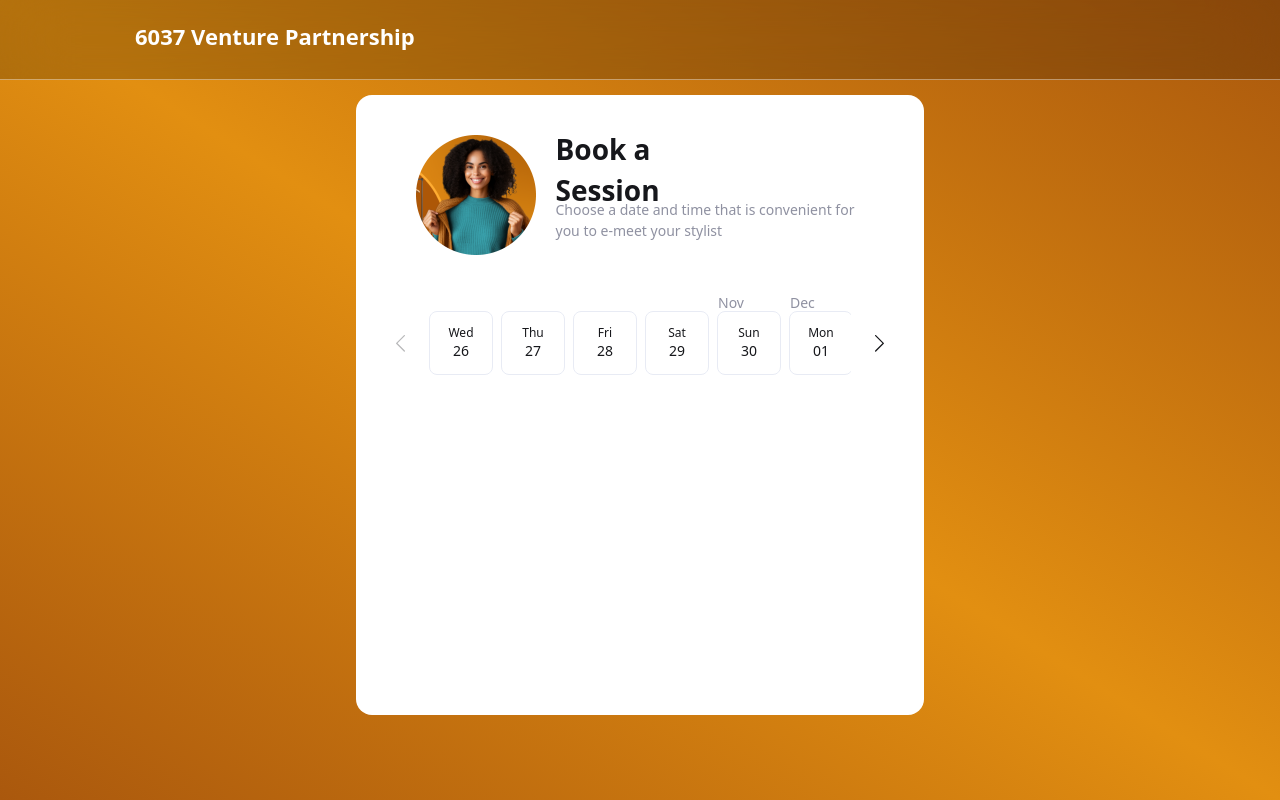
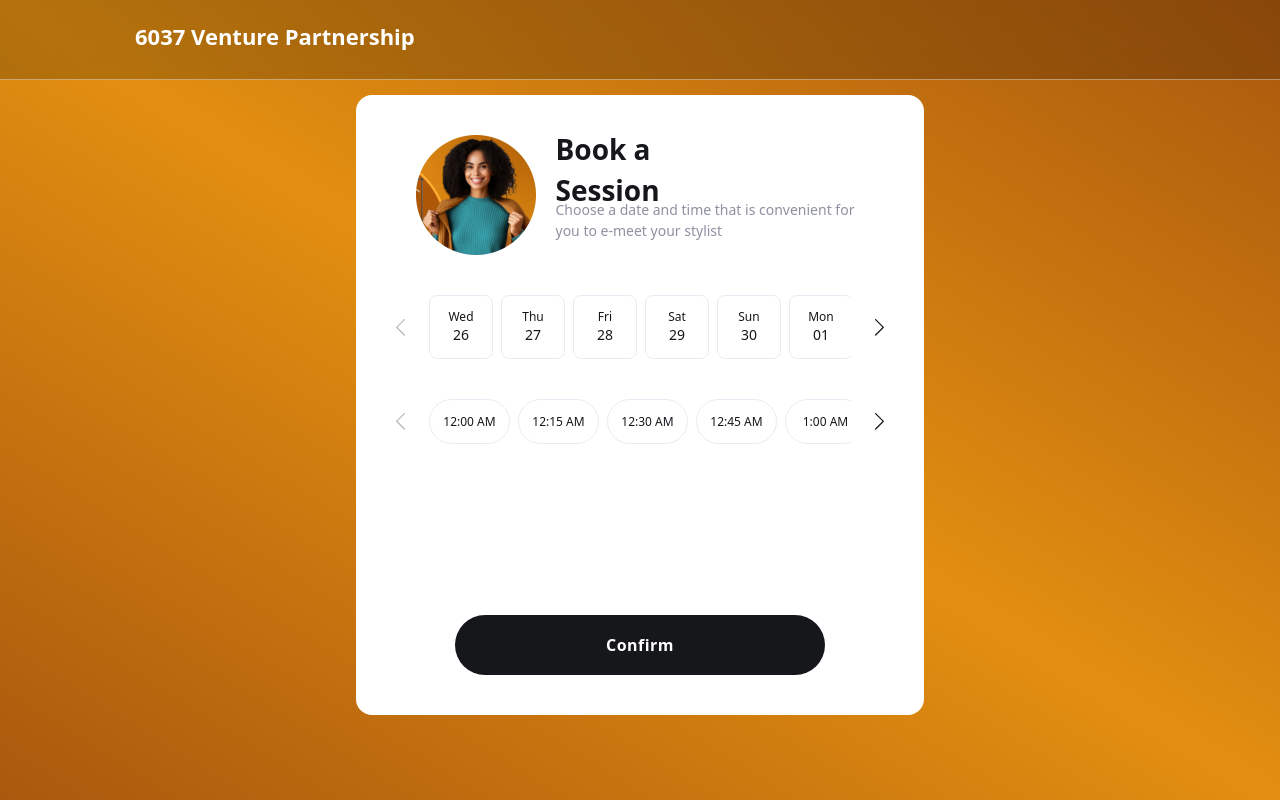
Before and after one commit to Dima050209/6037-test-task, a Next.js app: page / in a window 1280 px wide. Built offline with nearby package versions, Linux system fonts and the light colour scheme.

Commit message:
finished base ui

```diff
--- a/src/app/page.tsx
+++ b/src/app/page.tsx
@@ -1,6 +1,7 @@
 import Image from "next/image";
 import iconImage from "../../public/image.png";
 import DatePickerCarousel from "@/components/DatePickerCarousel";
+import TimePickerCarousel from "@/components/TimePickerCarousel";
 
 export default function Home() {
   return (
@@ -70,6 +71,22 @@ export default function Home() {
             </div>
           </div>
           <DatePickerCarousel />
+          <TimePickerCarousel />
+          <button
+            className="
+              flex items-center justify-center
+              px-2 py-[18px] gap-2
+              w-[370px] h-[60px]
+              bg-[#16171B]
+              rounded-full
+              font-poppins font-semibold text-[16px] leading-6
+              tracking-[0.03em]
+              text-white
+              mt-auto mb-10
+            "
+          >
+            Confirm
+          </button>
         </div>
       </div>
     </>
--- a/src/components/CarouselContainer.tsx
+++ b/src/components/CarouselContainer.tsx
@@ -3,7 +3,7 @@
 import useEmblaCarousel from "embla-carousel-react";
 import { useState, useEffect, useCallback } from "react";
 
-export default function CarouselContainer({children}: {children?: React.ReactNode}) {
+export default function CarouselContainer({children, paddingY}: {children?: React.ReactNode, paddingY?: string}) {
   const [emblaRef, emblaApi] = useEmblaCarousel({
     dragFree: true,
     containScroll: "trimSnaps",
@@ -60,8 +60,8 @@ export default function CarouselContainer({children}: {children?: React.ReactNod
           />
         </svg>
       </button>
-      <div className="embla w-full overflow-hidden py-4" ref={emblaRef}>
-        <div className="embla__container flex gap-2 items-end">
+      <div className={`embla w-full overflow-hidden ${paddingY ? `py-${paddingY}` : ''}`} ref={emblaRef}>
+        <div className="embla__container w-full flex gap-2 items-end">
             {children}
         </div>
       </div>
--- a/src/components/DatePickerCarousel.tsx
+++ b/src/components/DatePickerCarousel.tsx
@@ -24,7 +24,7 @@ export default function DatePickerCarousel() {
   const dates = eachDayOfInterval({ start: now, end: sixWeeksLater });
 
   return (
-    <CarouselContainer>
+    <CarouselContainer paddingY="4">
       {dates.map((date) => {
         const day = format(date, "dd");
         const weekday = daysOfWeek[getDay(date)];
--- /dev/null
+++ b/src/components/TimePickerCarousel.tsx
@@ -0,0 +1,72 @@
+"use client";
+import React, { useEffect, useState } from "react";
+import CarouselContainer from "./CarouselContainer";
+import { isSameMinute } from "date-fns/fp";
+
+const generateTimeDates = () => {
+  const times = [];
+  const base = new Date();
+  base.setHours(0, 0, 0, 0);
+
+  for (let i = 0; i <= 48; i++) {
+    const d = new Date(base.getTime() + i * 15 * 60 * 1000);
+    if (d.getHours() === 12 && d.getMinutes() > 0) break;
+    times.push(d);
+    console.log(d.toLocaleString("en-US", {
+      hour: "numeric",
+      minute: "2-digit",
+      hour12: true,
+    }));
+  }
+
+  return times;
+};
+
+function formatToAmPm(date: Date) {
+  return date.toLocaleString("en-US", {
+    hour: "numeric",
+    minute: "2-digit",
+    hour12: true,
+  });
+}
+
+const timeSlots = generateTimeDates();
+
+export default function TimePickerCarousel() {
+  const [now, setNow] = useState<Date>(new Date());
+  const [selectedTime, setSelectedTime] = useState<Date | null>(null);
+
+  useEffect(() => {
+    const interval = setInterval(() => setNow(new Date()), 60000);
+    return () => clearInterval(interval);
+  }, []);
+
+  return (
+    <CarouselContainer>
+      {timeSlots.map((slot) => {
+        return (
+          <button
+            key={slot.toISOString()}
+            className="flex flex-col items-start"
+            onClick={() => setSelectedTime(slot)}
+          >
+            <div
+              className={`
+                          embla__slide relative box-border flex flex-col justify-center items-center
+                           w-[81px] h-[45px] p-0 rounded-full
+                          font-poppins not-italic   text-[14px] leading-[21px] text-center
+                          ${
+                            selectedTime && isSameMinute(slot, selectedTime)
+                              ? ` bg-[#F7F7FC] border border-[#F7F7FC] font-medium  text-[#DE3A6B]`
+                              : `bg-white border border-[#E8EBF4] font-normal text-[#16171B]`
+                          }
+                          `}
+            >
+              <p className="text-xs">{formatToAmPm(slot)}</p>
+            </div>
+          </button>
+        );
+      })}
+    </CarouselContainer>
+  );
+}
```
